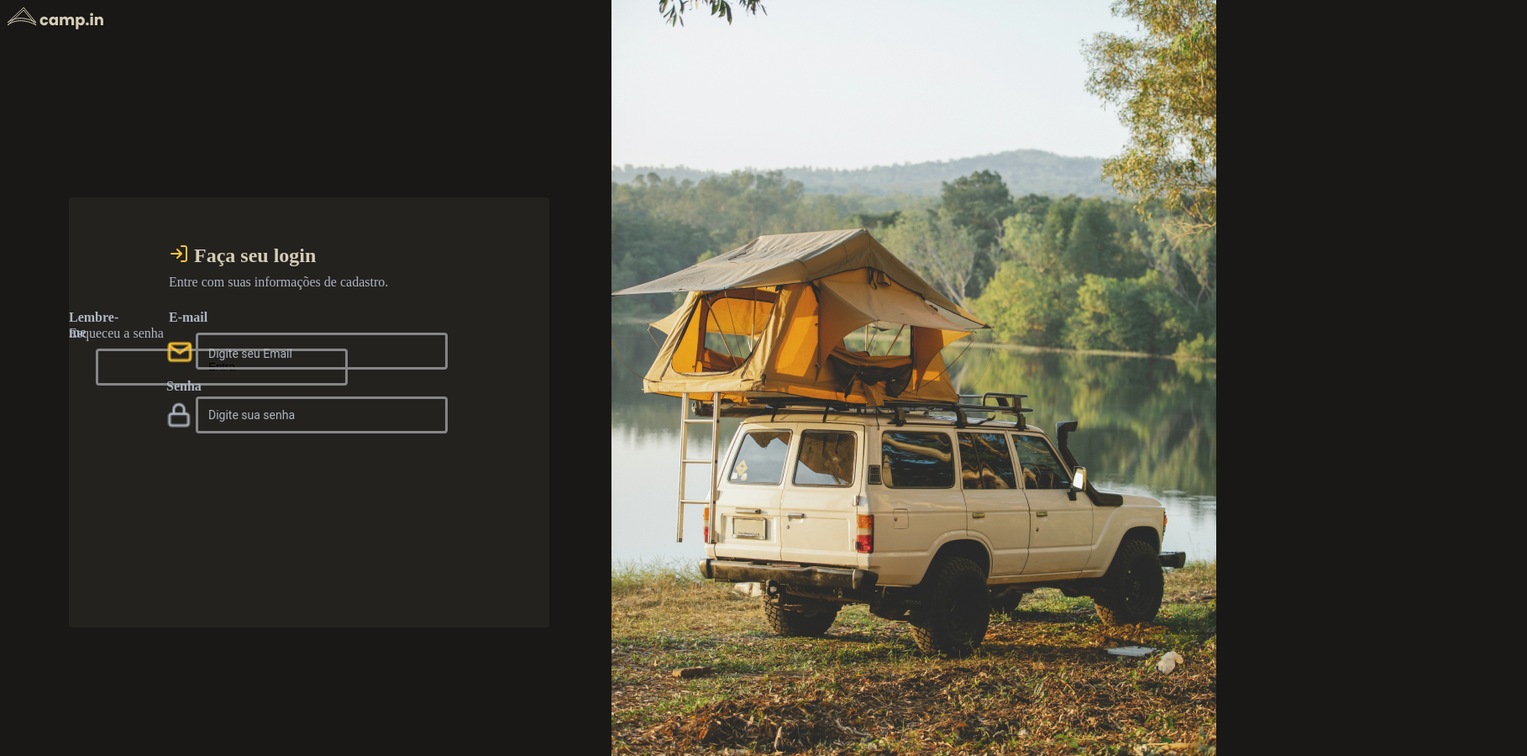
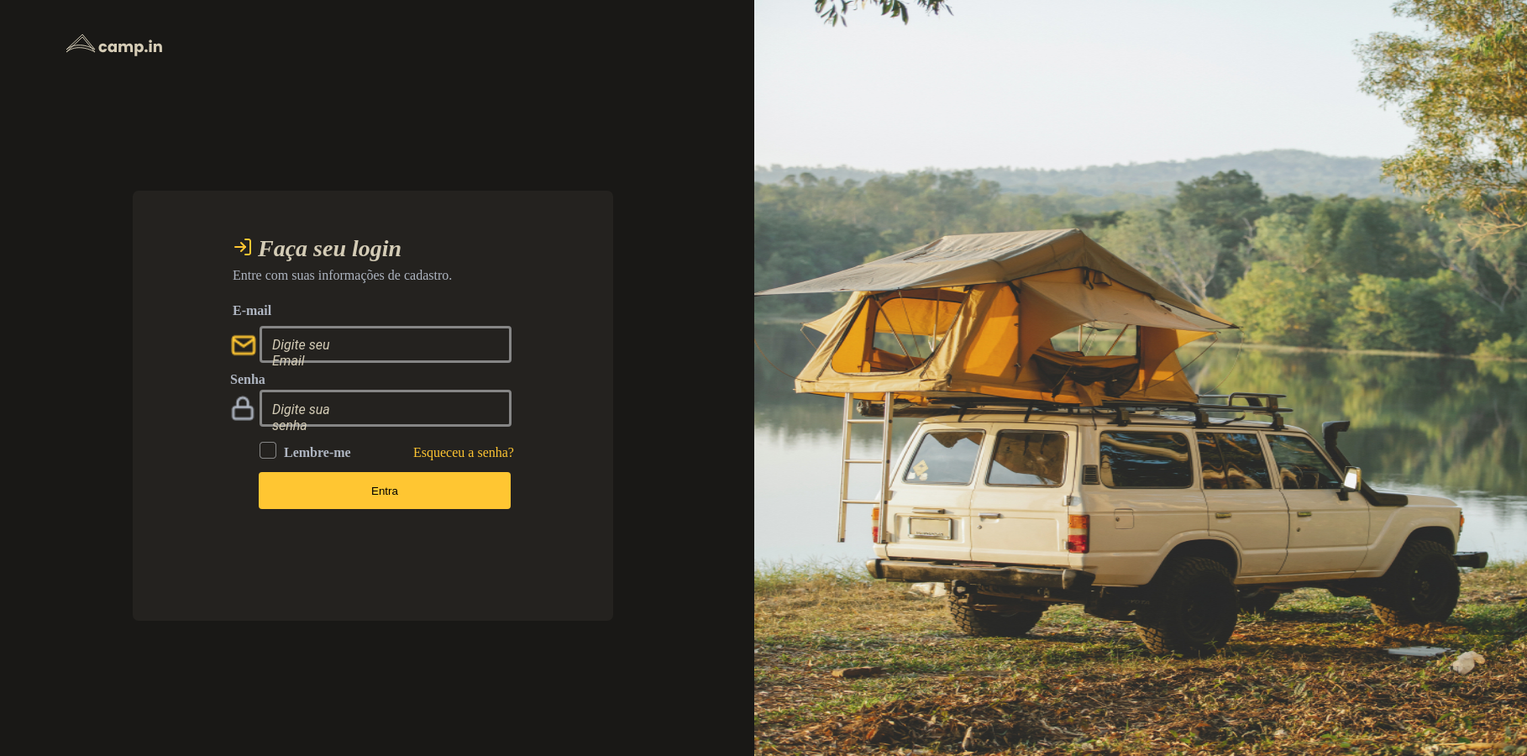
Before and after one commit to diogorennamdev/Login-CSS, a plain HTML site: page login/index.html in a window 1280 px wide. Shown: the whole page at 84% size, 1818 px wide, since content can reach past the window. Drawn offline with Linux system fonts and the light colour scheme.

Commit message:
centralizando o button e organizando o projeto

```diff
--- a/login/index.html
+++ b/login/index.html
@@ -6,9 +6,10 @@
     <meta name="viewport" content="width=device-width, initial-scale=1.0" />
     <link rel="stylesheet" href="style.css" />
     <link rel="shortcut icon" href="favicon.icon" type="image/x-icon" />
+    <link href="https://fonts.googleapis.com/css2?family=DM+Sans:wght@400;700&display=swap" rel="stylesheet">
     <title>Login</title>
   </head>
-  <header>
+  <header id="logo">
     <a class="logo">
       <svg
         width="116"
@@ -94,9 +95,12 @@
             <img src="assets/lock.png" alt="" class="lock">
           </div>
          </div>
-         <h3>Lembre-me </h3>
-         <p>Esqueceu a senha</p>
-         <div class="button">
+         <div id="recuperacao">
+           <img src="assets/Rectangle.png" alt="">
+          <h3 id="lembremim">Lembre-me </h3>
+          <p id="recupera">Esqueceu a senha?</p>
+         </div>
+         <div class="entra">
           <input type="button" value="Entra">
          </div>
       </div>
--- a/login/style.css
+++ b/login/style.css
@@ -10,14 +10,19 @@
 }
 body {
   background: var(--background);
+  width: 250px;
+}
+#logo{
+  margin-left: 70px;
+  margin-top: 40px;
 }
 .container {
   background: var(--form-background);
   width: 572px;
   height: 512px;
-  margin-left: 74px;
-  margin-top: 194px;
-  border-radius: 4px;
+  margin-left: 150px;
+  margin-top: 154px;
+  border-radius: 7px;
   position: absolute;
 }
 input{
@@ -44,13 +49,13 @@ section #header {
 h2 {
   width: 176px;
   height: 36px;
-  margin-top: -8%;
+  margin-top: -9%;
   margin-left: 30px;
   font-family: 'Poppins';
-  font-style: normal;
+  font-style:oblique;
   font-weight: 600;
   color: var(--text-title);
-  font-size: 24px;
+  font-size: 28px;
 }
 h3 {
   color: var(--text-base);
@@ -61,16 +66,16 @@ h3 {
   margin-block: 15px;
 }
 h4 {
-  width: 104px;
+  width: 110px;
   height: 16px;
-  margin-top: -8%;
+  margin-top: -9%;
   position: absolute;
   margin-left: 47px;
-  color: var(--text-base);
+  color:#d4ccb6;
   font-family: 'Roboto';
-  font-style: normal;
+  font-style: italic;
   font-weight: 400;
-  font-size: 14px;
+  font-size: 16px;
 }
 p {
   width: 334px;
@@ -80,9 +85,9 @@ p {
   color: var(--text-base);
 }
 .img img {
-  width: 720px;
+  width: 920px;
   height: 900px;
-  margin-left: 720px;
+  margin-left: 890px;
   top: 0%;
   position: absolute;
 }
@@ -118,11 +123,42 @@ p {
 }
 
 #password h4 {
-  width: 104px;
+  width: 110px;
   height: 16px;
   margin-top: -4px;
   font-family: 'Roboto';
-  font-style: normal;
+  font-style:italic;
   font-weight: 400;
-  font-size: 14px;
+  font-size: 16px;
 }
+
+.entra input{
+  position: fixed;
+  background-color:var(--primary-color);
+  position: relative;
+  margin-top: -7px;
+  margin-left: 150px;
+  border: 0cm;
+
+}
+
+#lembremim {
+  margin-top: -20px;
+  margin-left: 180px;
+  width: 100px;
+
+}
+#recupera{
+
+  margin-top:-39px ;
+  margin-left: 334px;
+  color: var(--primary-color);
+}
+#recuperacao img{
+  margin-left: 151px;
+  margin-top: 180px;
+}
+#recuperacao img:hover{
+  background-color: var(--primary-color);
+  border-radius: 6px;
+}
```
Also changed, not shown: login/assets/Rectangle.png (added), 1 other file.
